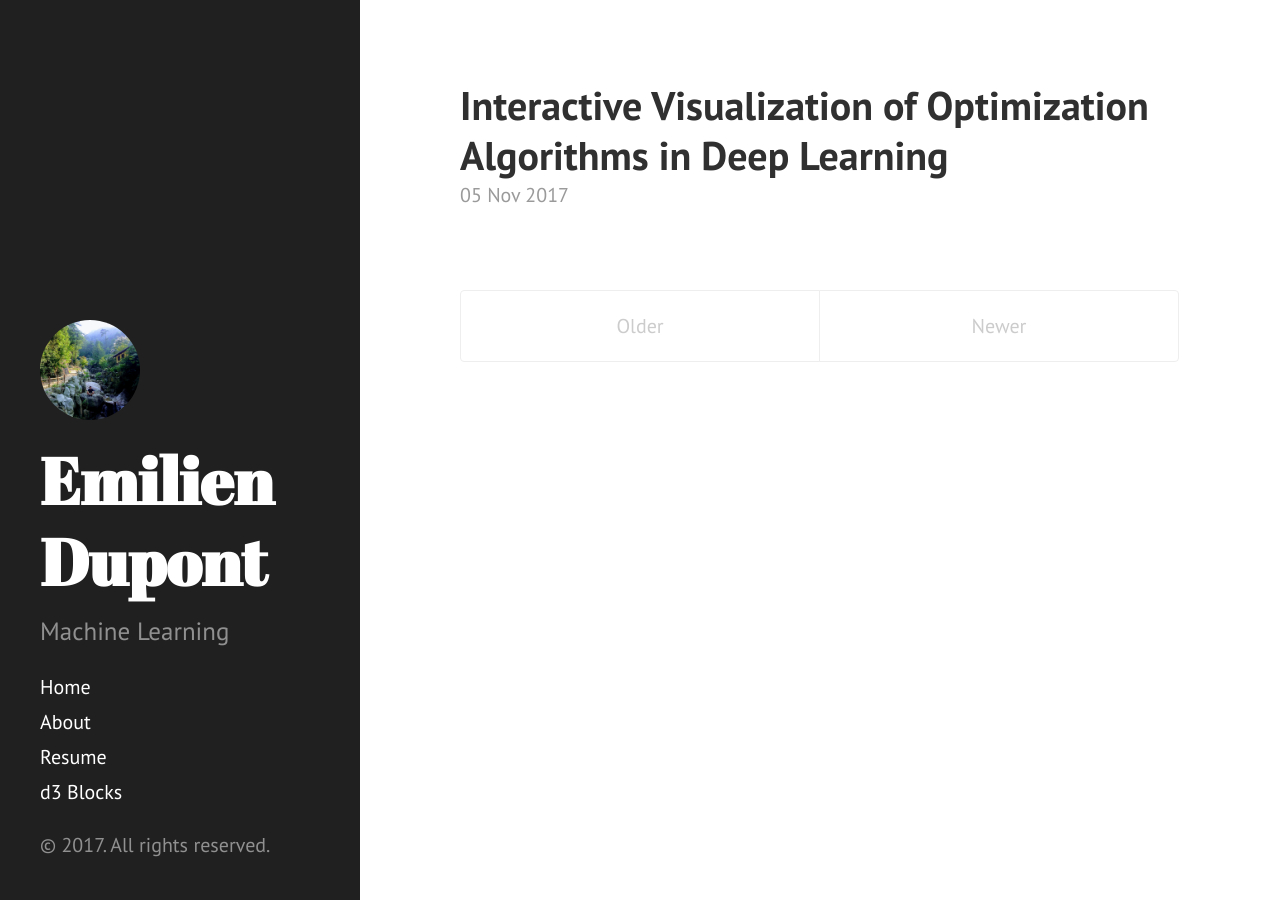
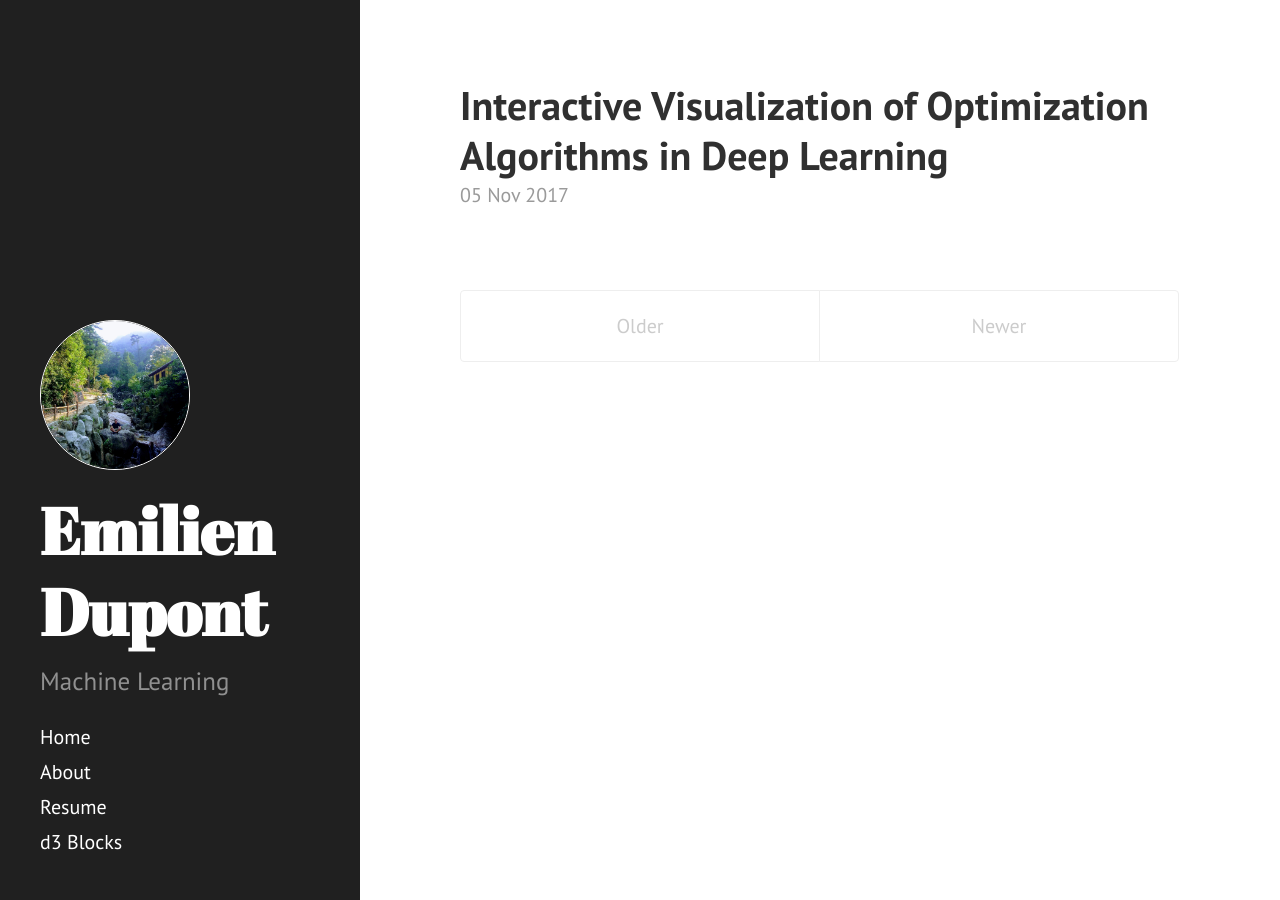
Before and after one commit to EmilienDupont/emiliendupont.github.io, a Jekyll site: the page built from index.html, in a window 1280 px wide. Built offline with Jekyll 4.4.1, drawn with Linux system fonts in a browser that asks for light colours; the list of posts is cut into pages by our own code.

Commit message:
:shower: remove useless copyright and change image layout

```diff
--- a/_includes/sidebar.html
+++ b/_includes/sidebar.html
@@ -1,6 +1,6 @@
 <div class="sidebar">
   <div class="container sidebar-sticky">
-    <img src="{{ site.url }}/imgs/profile.jpg" style="align:center; width:100px; height:100px; border-radius: 50%; border:0px solid white">
+    <img src="{{ site.url }}/imgs/profile.jpg" style="align:center; width:150px; height:150px; border-radius: 50%; border:1px solid white">
     <div class="sidebar-about">
       <h1>
         <a href="{{ site.url }}">
@@ -29,7 +29,5 @@
 
       <a class="sidebar-nav-item" href="https://bl.ocks.org/EmilienDupont">d3 Blocks</a>
     </nav>
-
-    <p>&copy; {{ site.time | date: '%Y' }}. All rights reserved.</p>
   </div>
 </div>
```
